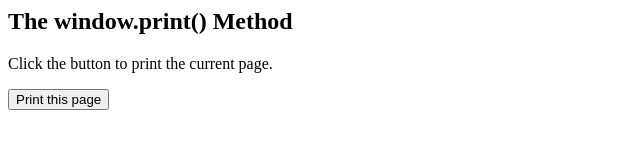
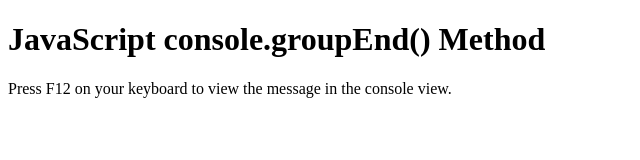
Before and after one commit to shubham1s/ASSIGNMENT-letsupgrade-JS, a plain HTML site: page 2.html in a window 1280 px wide. Shown: the whole page, without its empty margins (0-640 px from the left). Drawn offline with Linux system fonts and the light colour scheme.

Commit message:
Add files via upload
day 2 practice examples of console commands

```diff
--- a/2.html
+++ b/2.html
@@ -1,11 +1,20 @@
+<!DOCTYPE html>
 <html>
 <body>
 
-<h2>The window.print() Method</h2>
+<h1>JavaScript console.groupEnd() Method</h1>
 
-<p>Click the button to print the current page.</p>
+<p>Press F12 on your keyboard to view the message in the console view.</p>
 
-<button onclick="window.print()">Print this page</button>
+<script>
+
+console.log("Hello world!");
+console.group();
+console.log("Hello again, this time inside a group!");
+console.groupEnd();
+console.log("and we are back.");
+
+</script>
 
 </body>
 </html>
```
